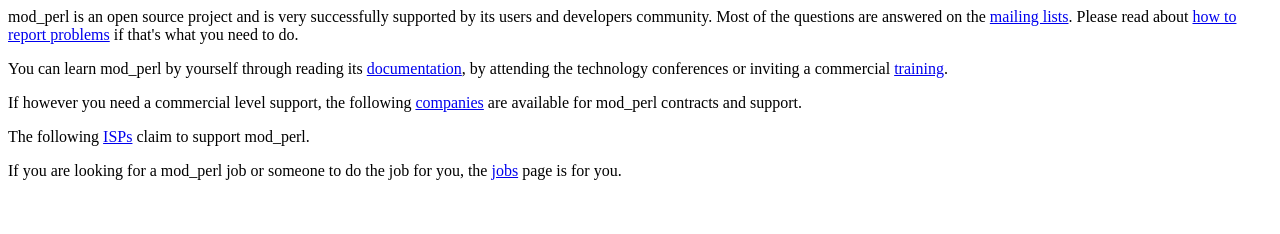
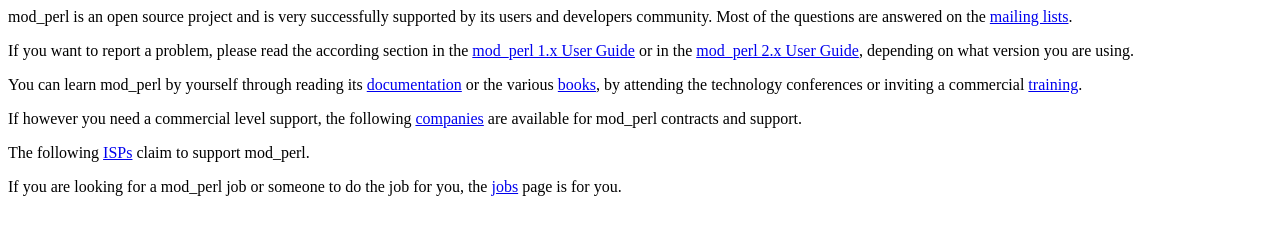
Before and after one commit to Distrotech/modperl_docs, a plain HTML site: page src/help/index_top.html in a window 1280 px wide. Drawn offline with Linux system fonts and the light colour scheme.

Commit message:
added links to Reporting Problems 1.x and 2.x and to the books section in offsite PR: Obtained from: Submitted by:	Thomas Klausner <domm@zsi.at> Reviewed by:
git-svn-id: https://svn.apache.org/repos/asf/perl/modperl/docs/trunk@66252 13f79535-47bb-0310-9956-ffa450edef68

```diff
--- a/src/help/index_top.html
+++ b/src/help/index_top.html
@@ -8,15 +8,21 @@
 mod_perl is an open source project and is very successfully
 supported by its users and developers community. Most of the questions
 are answered on the <a href="../maillist/index.html">mailing
-lists</a>.  Please read about <a
-href="../docs/1.0/guide/help.html#How_to_Report_Problems">how to
-report problems</a> if that's what you need to do.
+lists</a>.
 </p>
 
 <p>
+If you want to report a problem, please read the according section in
+the <a href="../docs/1.0/guide/help.html#How_to_Report_Problems">mod_perl
+1.x User Guide</a> or in the
+<a href="../docs/2.0/user/help/help.html#Reporting_Problems">mod_perl
+2.x User Guide</a>, depending on what version you are using.
+
+<p>
 You can learn mod_perl by yourself through reading its <a
-href="../docs/index.html">documentation</a>, by attending the
-technology conferences or
+href="../docs/index.html">documentation</a> or the various
+<a href="../docs/offsite/books.html">books</a>, by attending
+the technology conferences or
 inviting a commercial <a href="training.html">training</a>.
 </p>
 
```
